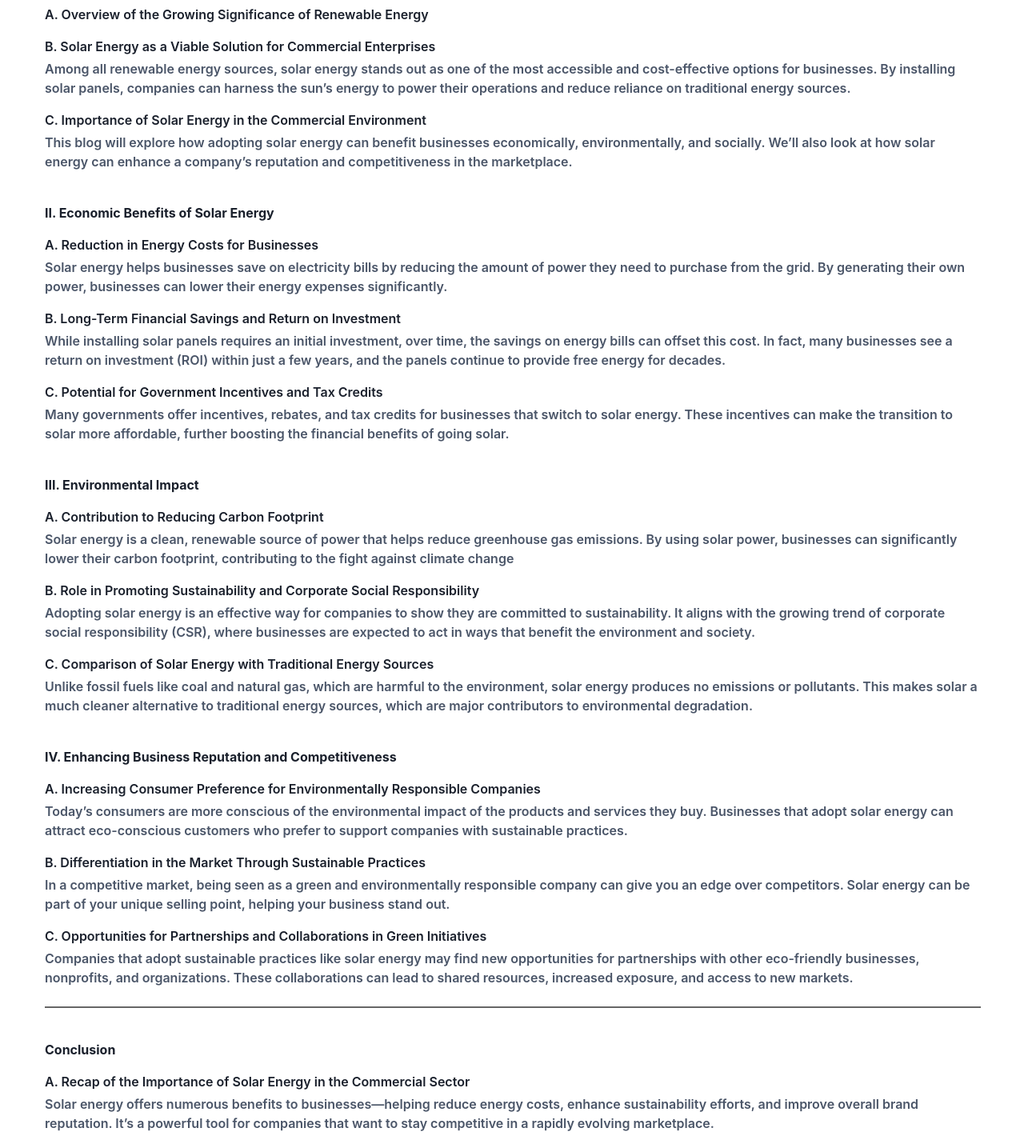
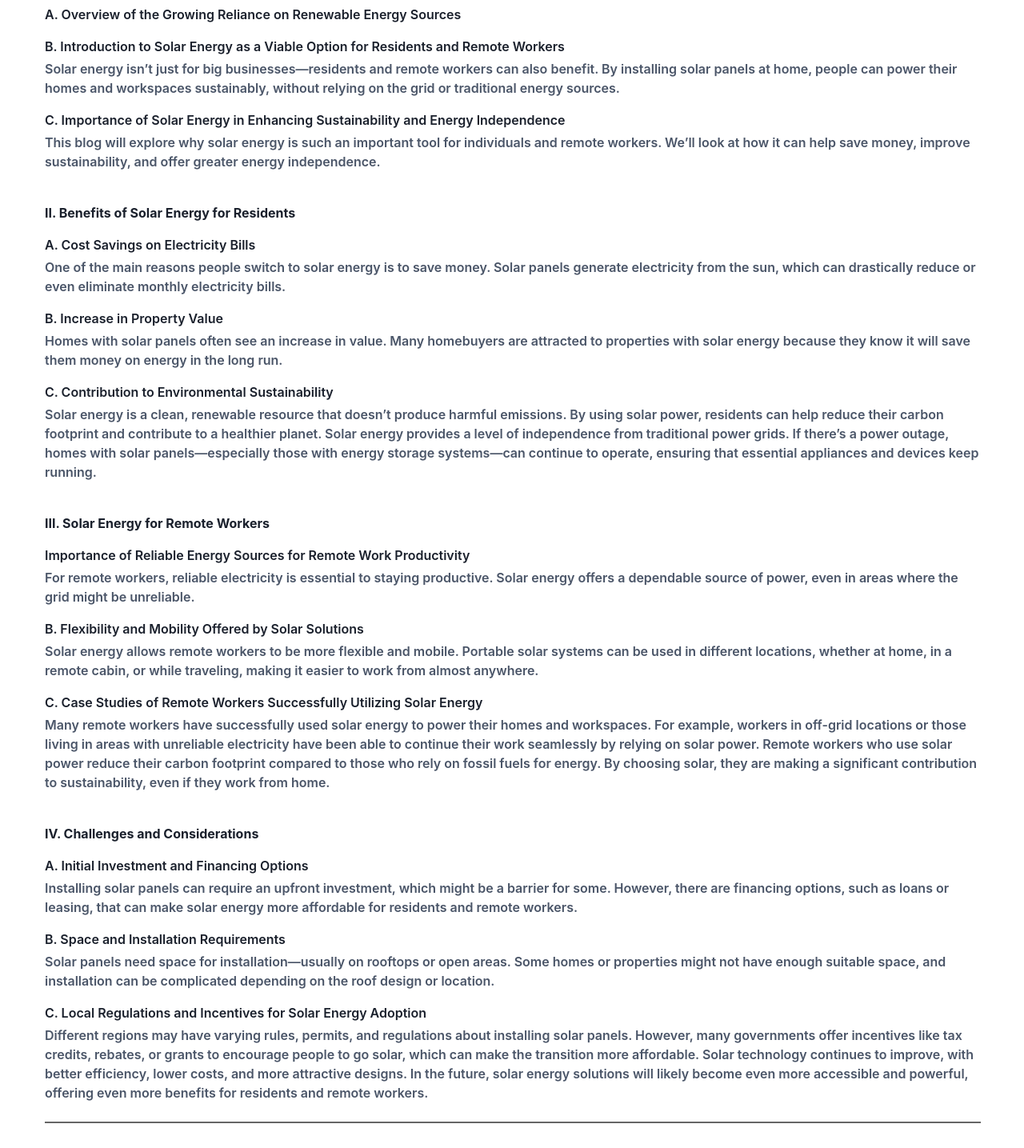
Before and after one commit to ExesEnergyInt/ExesEnergyW, a React (Vite) app: page /Articles/Resdart in a window 1280 px wide. Shown: the part 780-2215 px from the top of the page at 80% size. Built offline with nearby package versions, Linux system fonts and the light colour scheme.

Commit message:
new commit

```diff
--- a/src/Pages/Articles/DataArt/ResData.js
+++ b/src/Pages/Articles/DataArt/ResData.js
@@ -1,85 +1,88 @@
 export const ResData = [
   {
     Resimage: "/Images/Blogs/Residential.jpeg",
-    Resheading: "Importance of Solar Energy in Commercial Environments",
+    Resheading: "IMPORTANCE OF SOLAR FOR RESIDENTS/REMOTE WORKS",
     ResTextHead1: "I. Introduction",
-    Resintro1: "A. Overview of the Growing Significance of Renewable Energy",
+    Resintro1:
+      "A. Overview of the Growing Reliance on Renewable Energy Sources",
     introRU1:
-      "In recent years, renewable energy, like solar power, has become a key player in addressing environmental and energy challenges. As concerns about climate change rise, businesses and individuals are increasingly turning to cleaner, more sustainable energy sources to power their operations.",
+      "As concerns about the environment and rising energy costs continue to grow, more people are turning to renewable energy sources like solar power. Solar energy is becoming an increasingly popular choice for both households and businesses because it's clean, abundant, and sustainable.",
 
-    Resintro2: "B. Solar Energy as a Viable Solution for Commercial Enterprises",
+    Resintro2:
+      "B. Introduction to Solar Energy as a Viable Option for Residents and Remote Workers",
     ResintroRU2:
-      "Among all renewable energy sources, solar energy stands out as one of the most accessible and cost-effective options for businesses. By installing solar panels, companies can harness the sun’s energy to power their operations and reduce reliance on traditional energy sources.",
+      "Solar energy isn’t just for big businesses—residents and remote workers can also benefit. By installing solar panels at home, people can power their homes and workspaces sustainably, without relying on the grid or traditional energy sources.",
 
-    Resintro3: "C. Importance of Solar Energy in the Commercial Environment",
+    Resintro3:
+      "C. Importance of Solar Energy in Enhancing Sustainability and Energy Independence",
     ResintroRU3:
-      "This blog will explore how adopting solar energy can benefit businesses economically, environmentally, and socially. We’ll also look at how solar energy can enhance a company’s reputation and competitiveness in the marketplace.",
+      "This blog will explore why solar energy is such an important tool for individuals and remote workers. We’ll look at how it can help save money, improve sustainability, and offer greater energy independence.",
 
     // Next Section
 
-    ResTextHead2: "II. Economic Benefits of Solar Energy",
+    ResTextHead2: "II. Benefits of Solar Energy for Residents",
 
-    Resintro4: "A. Reduction in Energy Costs for Businesses",
+    Resintro4: "A. Cost Savings on Electricity Bills",
     ResintroRU4:
-      "Solar energy helps businesses save on electricity bills by reducing the amount of power they need to purchase from the grid. By generating their own power, businesses can lower their energy expenses significantly.",
+      "One of the main reasons people switch to solar energy is to save money. Solar panels generate electricity from the sun, which can drastically reduce or even eliminate monthly electricity bills.",
 
-    Resintro5: "B. Long-Term Financial Savings and Return on Investment",
+    Resintro5: "B. Increase in Property Value",
     ResintroRU5:
-      "While installing solar panels requires an initial investment, over time, the savings on energy bills can offset this cost. In fact, many businesses see a return on investment (ROI) within just a few years, and the panels continue to provide free energy for decades.",
+      "Homes with solar panels often see an increase in value. Many homebuyers are attracted to properties with solar energy because they know it will save them money on energy in the long run.",
 
-    Resintro6: "C. Potential for Government Incentives and Tax Credits",
+    Resintro6: "C. Contribution to Environmental Sustainability",
     ResintroRU6:
-      "Many governments offer incentives, rebates, and tax credits for businesses that switch to solar energy. These incentives can make the transition to solar more affordable, further boosting the financial benefits of going solar.",
+      "Solar energy is a clean, renewable resource that doesn’t produce harmful emissions. By using solar power, residents can help reduce their carbon footprint and contribute to a healthier planet. Solar energy provides a level of independence from traditional power grids. If there’s a power outage, homes with solar panels—especially those with energy storage systems—can continue to operate, ensuring that essential appliances and devices keep running.",
 
     // Next Section
 
-    ResTextHead3: "III. Environmental Impact",
+    ResTextHead3: "III. Solar Energy for Remote Workers",
 
-    Resintro7: "A. Contribution to Reducing Carbon Footprint",
+    Resintro7:
+      "Importance of Reliable Energy Sources for Remote Work Productivity",
     ResintroRU7:
-      "Solar energy is a clean, renewable source of power that helps reduce greenhouse gas emissions. By using solar power, businesses can significantly lower their carbon footprint, contributing to the fight against climate change",
+      "For remote workers, reliable electricity is essential to staying productive. Solar energy offers a dependable source of power, even in areas where the grid might be unreliable.",
 
-    Resintro8:
-      "B. Role in Promoting Sustainability and Corporate Social Responsibility",
+    Resintro8: "B. Flexibility and Mobility Offered by Solar Solutions",
     ResintroRU8:
-      "Adopting solar energy is an effective way for companies to show they are committed to sustainability. It aligns with the growing trend of corporate social responsibility (CSR), where businesses are expected to act in ways that benefit the environment and society.",
+      "Solar energy allows remote workers to be more flexible and mobile. Portable solar systems can be used in different locations, whether at home, in a remote cabin, or while traveling, making it easier to work from almost anywhere.",
 
-    Resintro9: "C. Comparison of Solar Energy with Traditional Energy Sources",
+    Resintro9:
+      "C. Case Studies of Remote Workers Successfully Utilizing Solar Energy",
     ResintroRU9:
-      "Unlike fossil fuels like coal and natural gas, which are harmful to the environment, solar energy produces no emissions or pollutants. This makes solar a much cleaner alternative to traditional energy sources, which are major contributors to environmental degradation.",
+      "Many remote workers have successfully used solar energy to power their homes and workspaces. For example, workers in off-grid locations or those living in areas with unreliable electricity have been able to continue their work seamlessly by relying on solar power. Remote workers who use solar power reduce their carbon footprint compared to those who rely on fossil fuels for energy. By choosing solar, they are making a significant contribution to sustainability, even if they work from home. ",
 
     // Next Section
 
-    ResTextHead4: "IV. Enhancing Business Reputation and Competitiveness",
+    ResTextHead4: "IV. Challenges and Considerations",
 
-    Resintro10:
-      "A. Increasing Consumer Preference for Environmentally Responsible Companies",
+    Resintro10: "A. Initial Investment and Financing Options",
     ResintroRU10:
-      "Today’s consumers are more conscious of the environmental impact of the products and services they buy. Businesses that adopt solar energy can attract eco-conscious customers who prefer to support companies with sustainable practices.",
+      "Installing solar panels can require an upfront investment, which might be a barrier for some. However, there are financing options, such as loans or leasing, that can make solar energy more affordable for residents and remote workers.",
 
-    Resintro11: "B. Differentiation in the Market Through Sustainable Practices",
+    Resintro11: "B. Space and Installation Requirements",
     ResintroRU11:
-      "In a competitive market, being seen as a green and environmentally responsible company can give you an edge over competitors. Solar energy can be part of your unique selling point, helping your business stand out.",
+      "Solar panels need space for installation—usually on rooftops or open areas. Some homes or properties might not have enough suitable space, and installation can be complicated depending on the roof design or location.",
 
-    Resintro12:
-      "C. Opportunities for Partnerships and Collaborations in Green Initiatives",
+    Resintro12: "C. Local Regulations and Incentives for Solar Energy Adoption",
     ResintroRU12:
-      "Companies that adopt sustainable practices like solar energy may find new opportunities for partnerships with other eco-friendly businesses, nonprofits, and organizations. These collaborations can lead to shared resources, increased exposure, and access to new markets.",
+      "Different regions may have varying rules, permits, and regulations about installing solar panels. However, many governments offer incentives like tax credits, rebates, or grants to encourage people to go solar, which can make the transition more affordable. Solar technology continues to improve, with better efficiency, lower costs, and more attractive designs. In the future, solar energy solutions will likely become even more accessible and powerful, offering even more benefits for residents and remote workers.",
 
     //Conclusion Section
     ResCh1: "Conclusion",
     ResC_Intro1:
-      "A. Recap of the Importance of Solar Energy in the Commercial Sector",
+      "A. Recap of the Importance of Solar Energy for Residents and Remote Workers",
     ResC_Text1:
-      "Solar energy offers numerous benefits to businesses—helping reduce energy costs, enhance sustainability efforts, and improve overall brand reputation. It’s a powerful tool for companies that want to stay competitive in a rapidly evolving marketplace.",
+      "Solar energy provides significant benefits for both residents and remote workers. From cutting electricity costs to enhancing sustainability and offering energy independence, it’s a powerful solution for modern living and working.",
 
-   ResC_Intro2:
-      "B. Call to Action for Businesses to Consider Solar Energy Solutions",
+    ResC_Intro2:
+      "B. Encouragement to Consider Solar Energy as a Sustainable Solution",
     ResC_Text2:
-      "Businesses that haven’t yet considered solar energy should take the leap. Whether you’re looking to cut costs, reduce your environmental impact, or boost your reputation, solar is a smart solution to meet today’s business challenges.",
+      "If you haven’t already considered it, now is a great time to explore solar energy. Whether you’re looking to save money, reduce your carbon footprint, or gain more control over your energy, solar power offers many advantages.",
 
-    ResC_Intro3: "C. Future of Solar Energy in Commercial Environments",
+    ResC_Intro3:
+      "C. Call to Action for Readers to Explore Solar Options and Contribute to a Greener Future",
     ResC_Text3:
-      "As solar technology continues to improve and costs continue to decrease, more businesses will make the switch to solar energy. The future is bright for solar power, and those who adopt it now will be well-positioned to succeed in a green, sustainable economy.",
+      "Start by researching solar options available in your area. Investing in solar energy is a step toward a greener future, and by making the switch, you can help protect the environment while enjoying the many benefits solar power offers.",
   },
 ];
--- a/src/Pages/Home/Solution.jsx
+++ b/src/Pages/Home/Solution.jsx
@@ -1,6 +1,7 @@
 import { Flex, Text, Card, CardBody, Stack, Image, Heading, Button } from '@chakra-ui/react';
 import React from 'react';
 import { SoluData } from './SolutionData';
+import { Link } from 'react-router-dom';
 
 function Solution() {
   return (
@@ -29,7 +30,7 @@ function Solution() {
         mt={10}
       >
         {SoluData.map((data, index) => {
-          const { image, heading, text } = data;
+          const { image, heading, text, link } = data;
           return (
             <Card
               key={index} // Added key prop
@@ -62,6 +63,8 @@ function Solution() {
                   </Text>
 
                   <Button
+                    as={Link}
+                    to={link}
                     width="100%"
                     mt={4}
                     colorScheme="green"
--- a/src/Pages/Home/SolutionData.js
+++ b/src/Pages/Home/SolutionData.js
@@ -2,17 +2,20 @@ export const SoluData = [
   {
     image: "/Images/forHero/Rectangle21.png",
     heading: "Commercial",
-    text: "Offers guidance and support to the executive team while contributing to strategic planning. As a counselor, he provides valuable insight and assistance to members on various personal and professional matters.",
+    text: "As solar technology continues to improve and costs continue to decrease, more businesses will make the switch to solar energy. The future is bright for solar power, and those who adopt it now will be well-positioned to succeed in a green, sustainable economy.",
+    link: "/Articles/Commart",
   },
 
   {
     image: "/Images/forHero/Rectangle30.png",
     heading: "Industrial",
-    text: "Offers guidance and support to the executive team while contributing to strategic planning. As a counselor, he provides valuable insight and assistance to members on various personal and professional matters.",
+    text: "Industries that haven’t yet explored solar energy should start considering it as a viable option for both cost savings and sustainability. Now is the time for industries to take action and invest in solar energy for a brighter, greener future.",
+    link: "/Articles/Indusart",
   },
   {
     image: "/Images/forHero/Rectangle16.png",
     heading: "Residential",
-    text: "Offers guidance and support to the executive team while contributing to strategic planning. As a counselor, he provides valuable insight and assistance to members on various personal and professional matters.",
+    text: "Solar energy allows remote workers to be more flexible and mobile. Portable solar systems can be used in different locations, whether at home, in a remote cabin, or while traveling, making it easier to work from almost anywhere.",
+    link: "/Articles/Resdart",
   },
 ];
```
